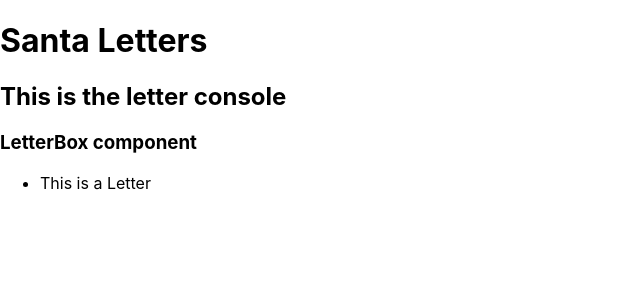
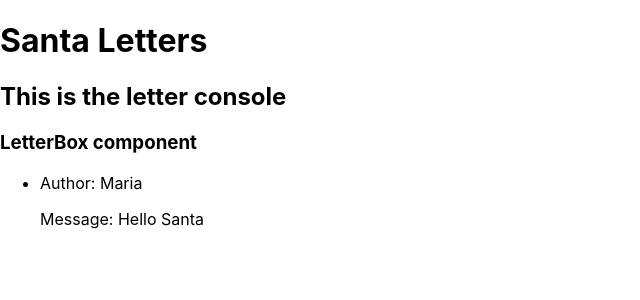
Before and after one commit to mariamuzas/letters_to_santa, a React (Create React App) app: page / in a window 1280 px wide. Shown: the top 300 px of the page, without its empty margins (0-640 px from the left). Built offline with nearby package versions, Linux system fonts and the light colour scheme.

Commit message:
letter gets props for author and message

```diff
--- a/src/components/Letter.js
+++ b/src/components/Letter.js
@@ -1,7 +1,11 @@
-const Letter = () => {
+const Letter = ({author, children}) => {
+
     return(
         <>
-            <li> This is a Letter</li>
+            <li>
+                <p>Author: {author}</p>
+                <p>Message: {children}</p>
+            </li>
         </>
     )
 }
--- a/src/components/LetterBox.js
+++ b/src/components/LetterBox.js
@@ -5,7 +5,7 @@ const LetterBox = () => {
         <>
         <h3>LetterBox component</h3>
         <ul>
-            <Letter />
+            <Letter author="Maria">Hello Santa</Letter>
         </ul>
         </>
     )
```
